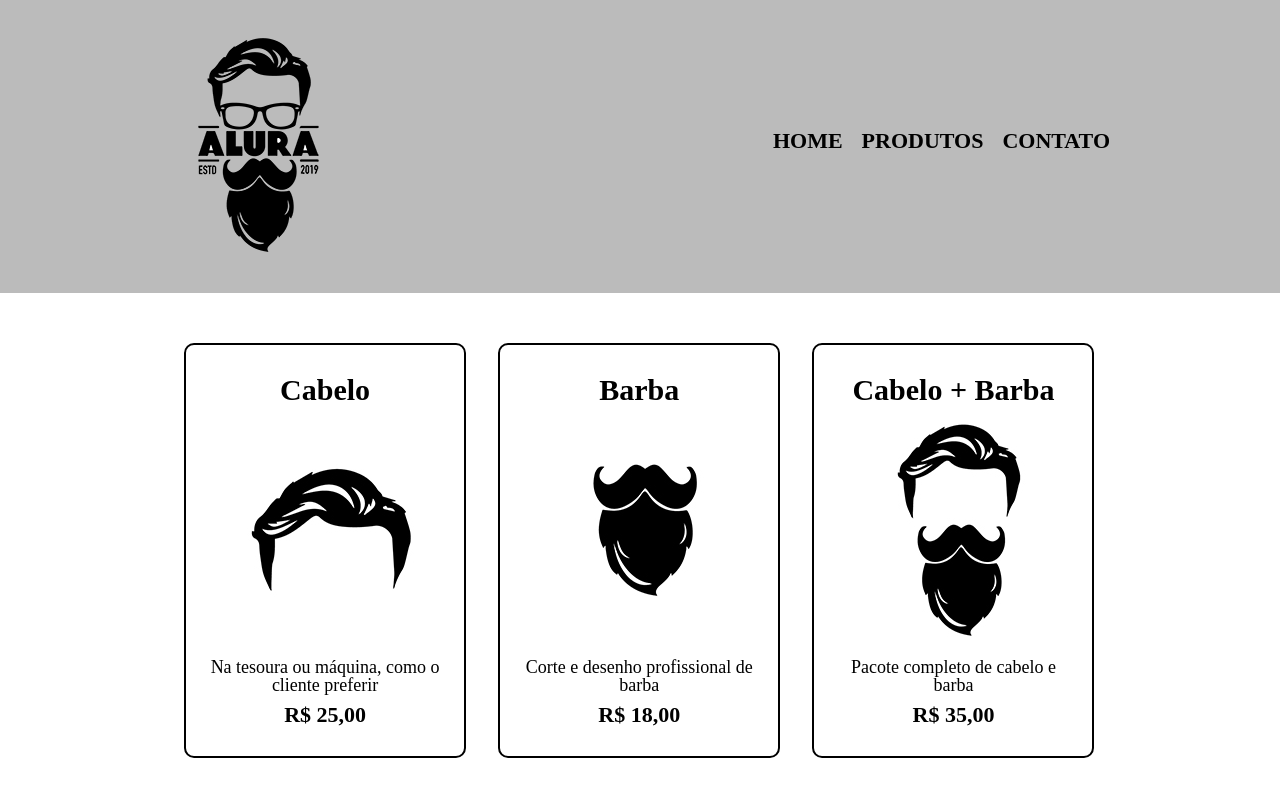
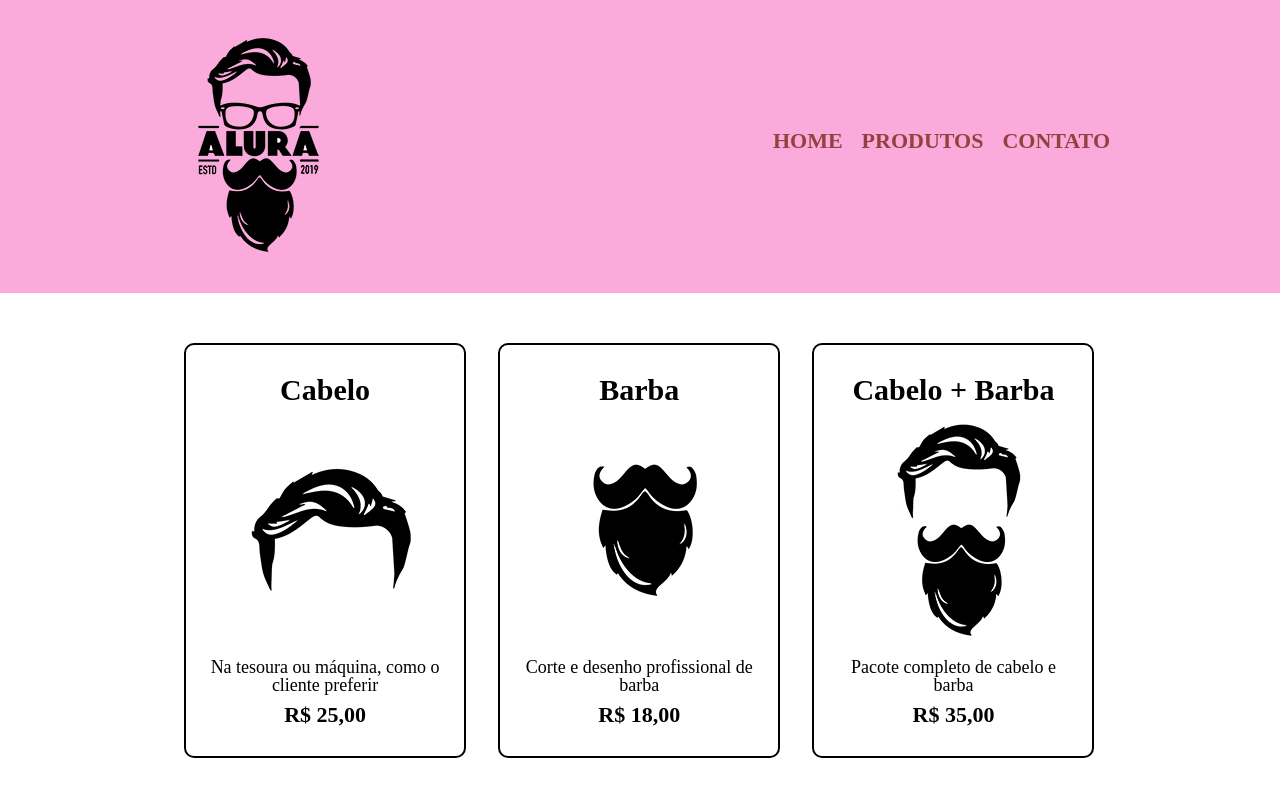
Before and after one commit to julinhafmv/Julia-Maculan, a plain HTML site: page produtos.html in a window 1280 px wide. Drawn offline with Linux system fonts and the light colour scheme.

Commit message:
Add files via upload

```diff
--- a/produtos.css
+++ b/produtos.css
@@ -1,5 +1,5 @@
 header {
-	background: #BBBBBB;
+	background: #faaadb;
 	padding: 20px 0;
 }
 
@@ -22,7 +22,7 @@ nav li {
 
 nav a {
 	text-transform: uppercase;
-	color: #000000;
+	color: #944040;
 	font-weight: bold;
 	font-size: 22px;
 	text-decoration: none;
@@ -37,6 +37,7 @@ nav a:hover {
 	width: 940px;
 	margin: 0 auto;
 	padding: 50px 0;
+	scale:flex ;
 }
 
 .produtos li {
```
